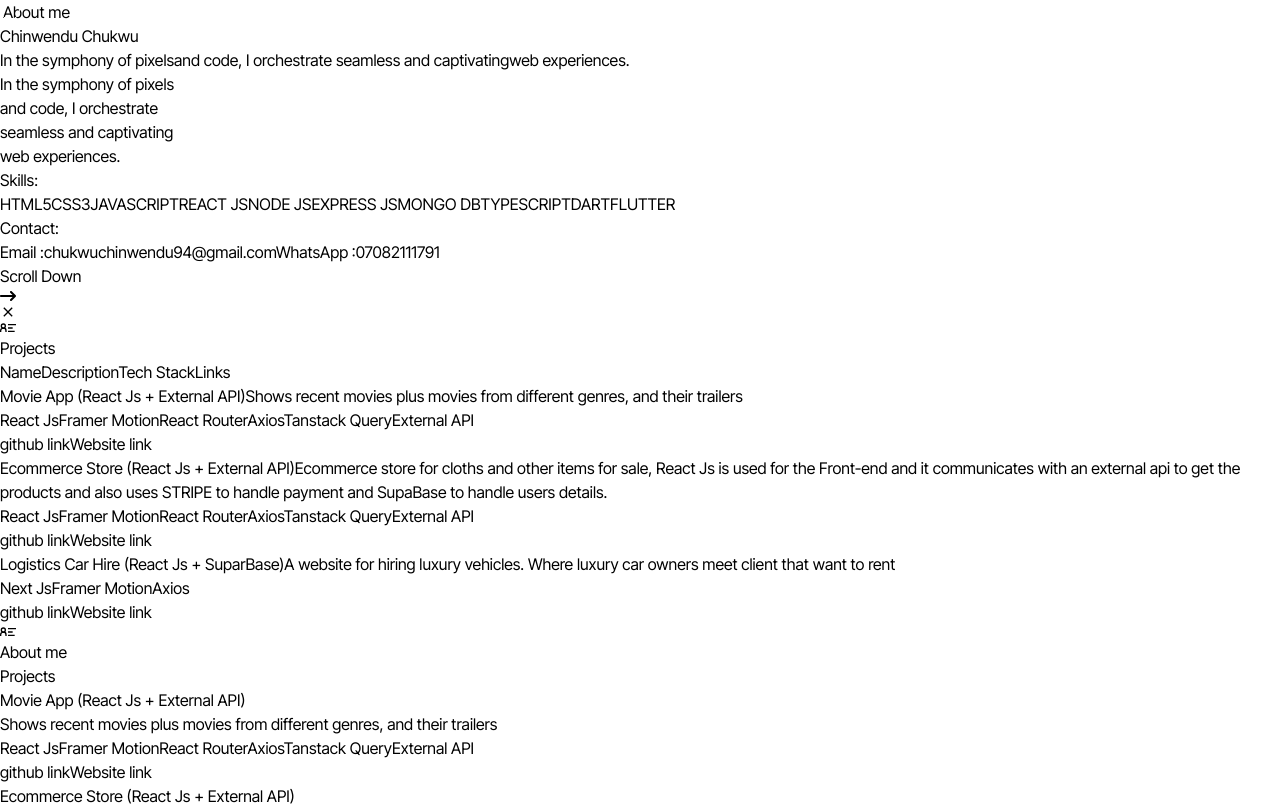
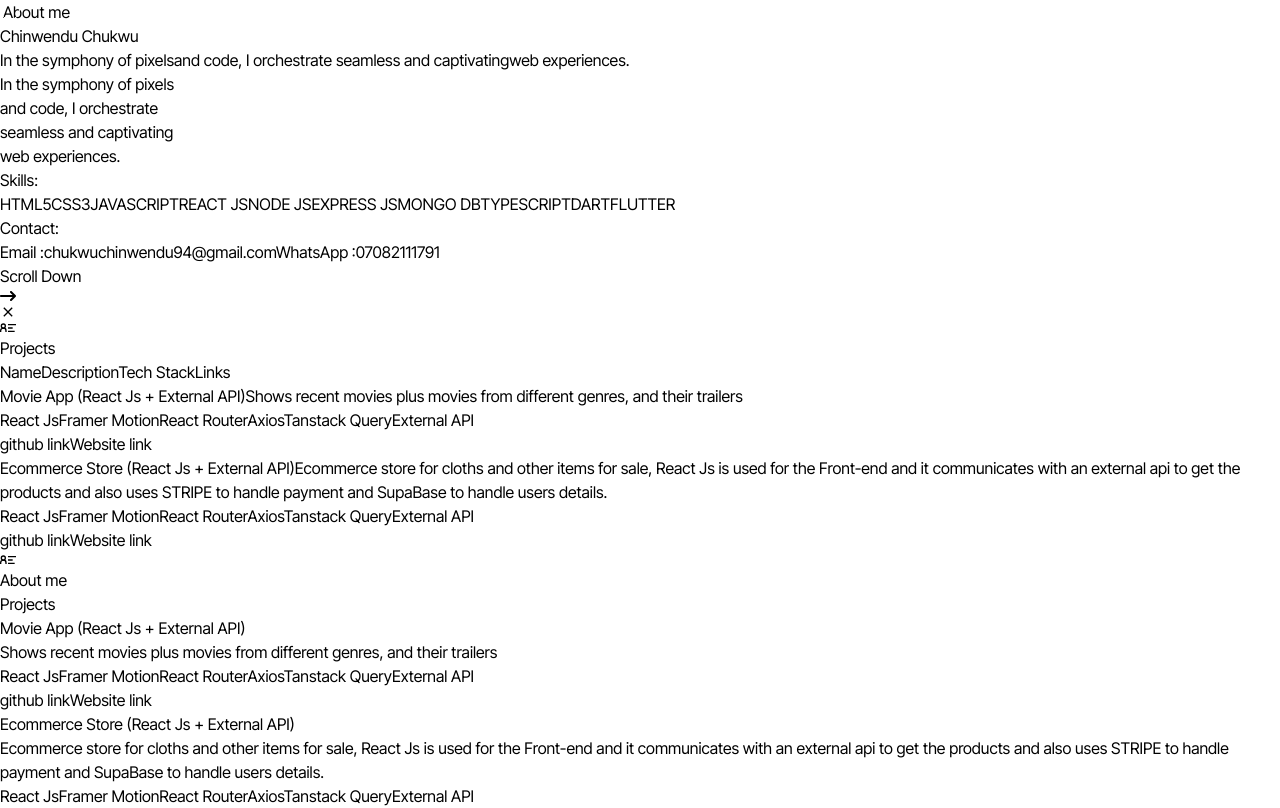
Before and after one commit to BiggieOneBillion/portfolio, a React (Vite) app: page / in a window 1280 px wide. Shown: the top 808 px of the page. Built offline with nearby package versions, Linux system fonts and the light colour scheme.

Commit message:
removed one link

```diff
--- a/src/Data/ProjectData.js
+++ b/src/Data/ProjectData.js
@@ -33,19 +33,19 @@ export const data = [
         website: "https://raystore-blush.vercel.app/",
       },
     },
-    {
-      name: "Logistics Car Hire (React Js + SuparBase)",
-      description:
-        "A website for hiring luxury vehicles. Where luxury car owners meet client that want to rent ",
-      stack: [
-        "Next Js",
-        "Framer Motion",
-        "Axios",
-       ,
-      ],
-      links: {
-        website: "https://luxuryrentalservice.vercel.app/",
-        github: "",
-      },
-    },
+    // {
+    //   name: "Logistics Car Hire (React Js + SuparBase)",
+    //   description:
+    //     "A website for hiring luxury vehicles. Where luxury car owners meet client that want to rent ",
+    //   stack: [
+    //     "Next Js",
+    //     "Framer Motion",
+    //     "Axios",
+    //    ,
+    //   ],
+    //   links: {
+    //     website: "https://luxuryrentalservice.vercel.app/",
+    //     github: "",
+    //   },
+    // },
   ];
```
